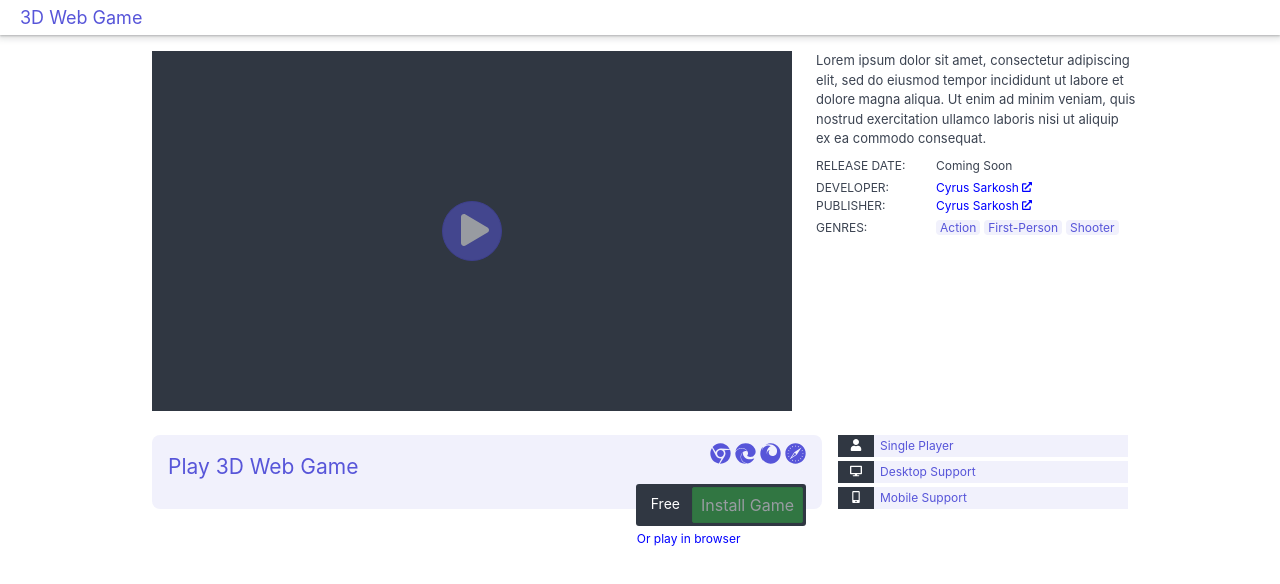
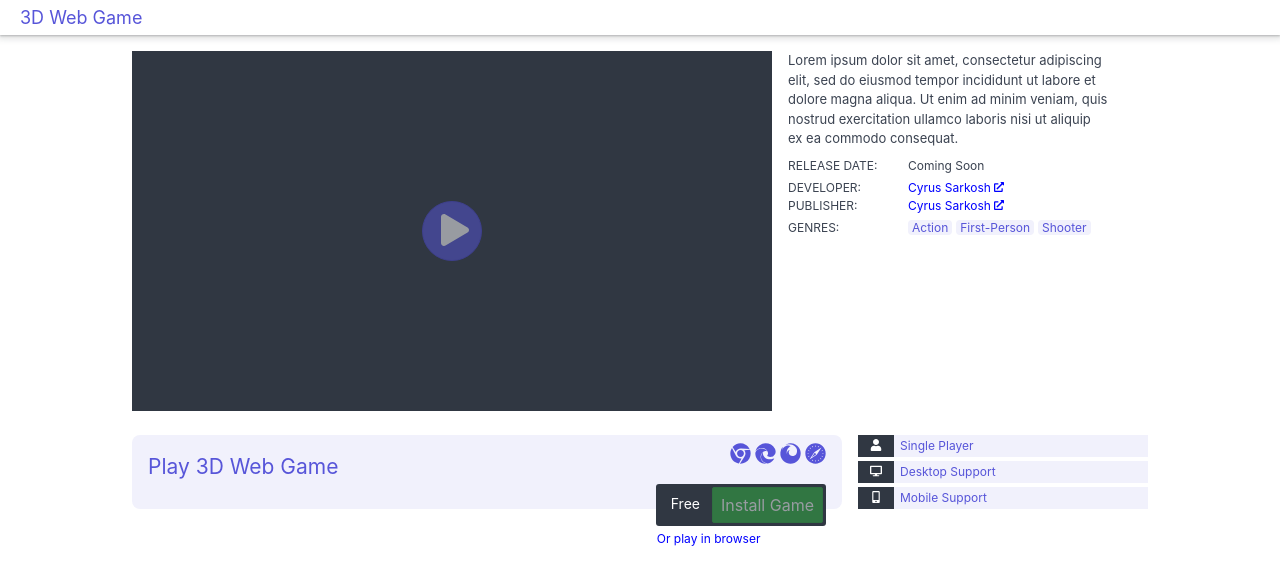
Before and after one commit to csarkosh/html5-fps, a React (Create React App) app: page / in a window 1280 px wide. Shown: the top 584 px of the page. Built offline with nearby package versions, Linux system fonts and the light colour scheme.

Commit message:
Update horizontal stretching

```diff
--- a/src/App.js
+++ b/src/App.js
@@ -48,7 +48,7 @@ function App() {
                             <VideoPreviewer />
                             <Glance />
                         </div>
-                        <div className="store-group">
+                        <div className="store-group h-safe-inset">
                             <GameLauncher
                                 onBrowserLaunch={() => {
                                     setState({ ...state, pathname: '/game', loading: true })
--- a/src/Glance.js
+++ b/src/Glance.js
@@ -3,7 +3,7 @@ import {FaExternalLinkAlt} from "react-icons/fa";
 
 function Glance() {
     return (
-        <div className="glance">
+        <div className="glance h-safe-inset">
             <div className="glance-description">
                 <p>
                     Lorem ipsum dolor sit amet, consectetur adipiscing elit, sed do eiusmod tempor
--- a/src/index.scss
+++ b/src/index.scss
@@ -85,17 +85,23 @@ a, .btn.btn-link {
 
 .store-wrapper {
   margin: 0 auto 64px;
-  max-width: 992px;
+  max-width: 1032px;
+  width: 100%;
 }
 
 .store-group {
   align-items: flex-start;
   display: flex;
   flex-wrap: wrap;
-  margin: 8px env(safe-area-inset-left) 0;
+  margin: 8px 0 0;
   & > * {
     margin: 8px;
   }
+}
+
+.h-safe-inset {
+  margin-left: env(safe-area-inset-left);
+  margin-right: env(safe-area-inset-right);
 }
 
 .video-placeholder-static {
```
